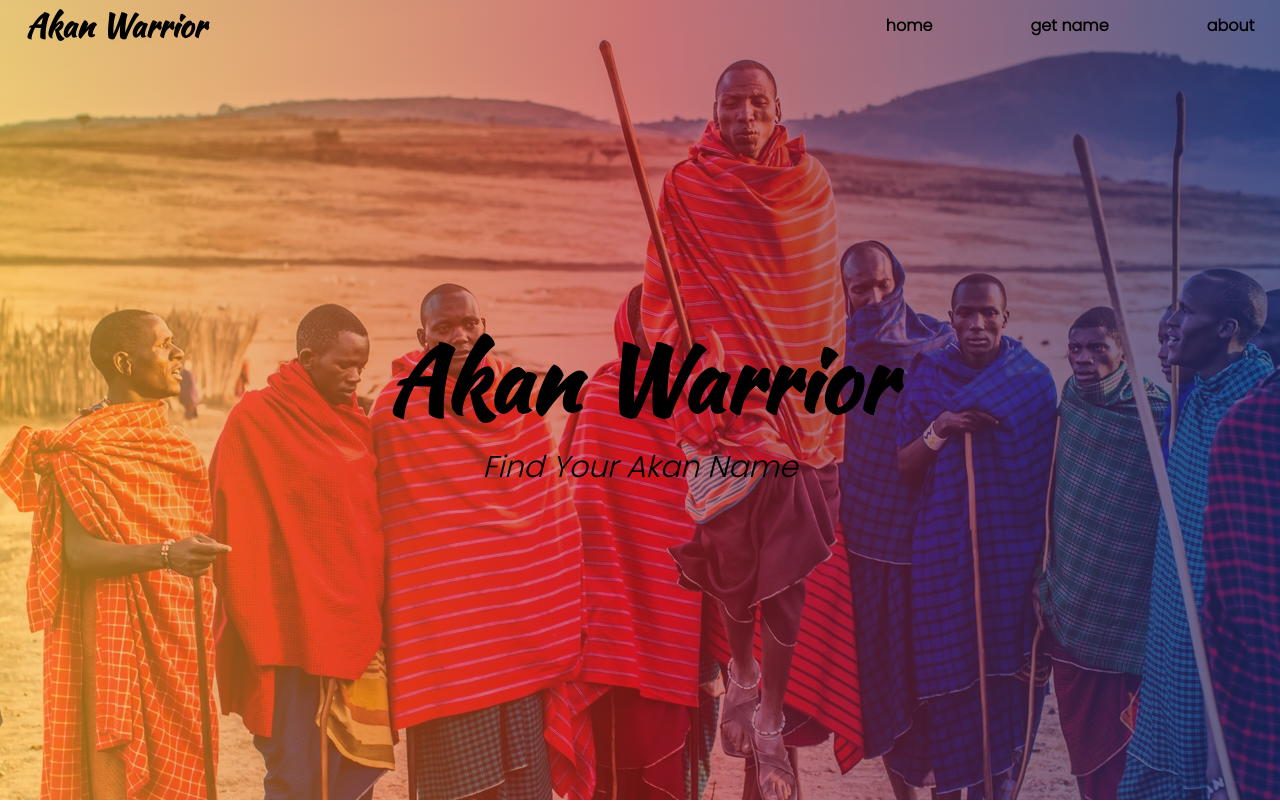
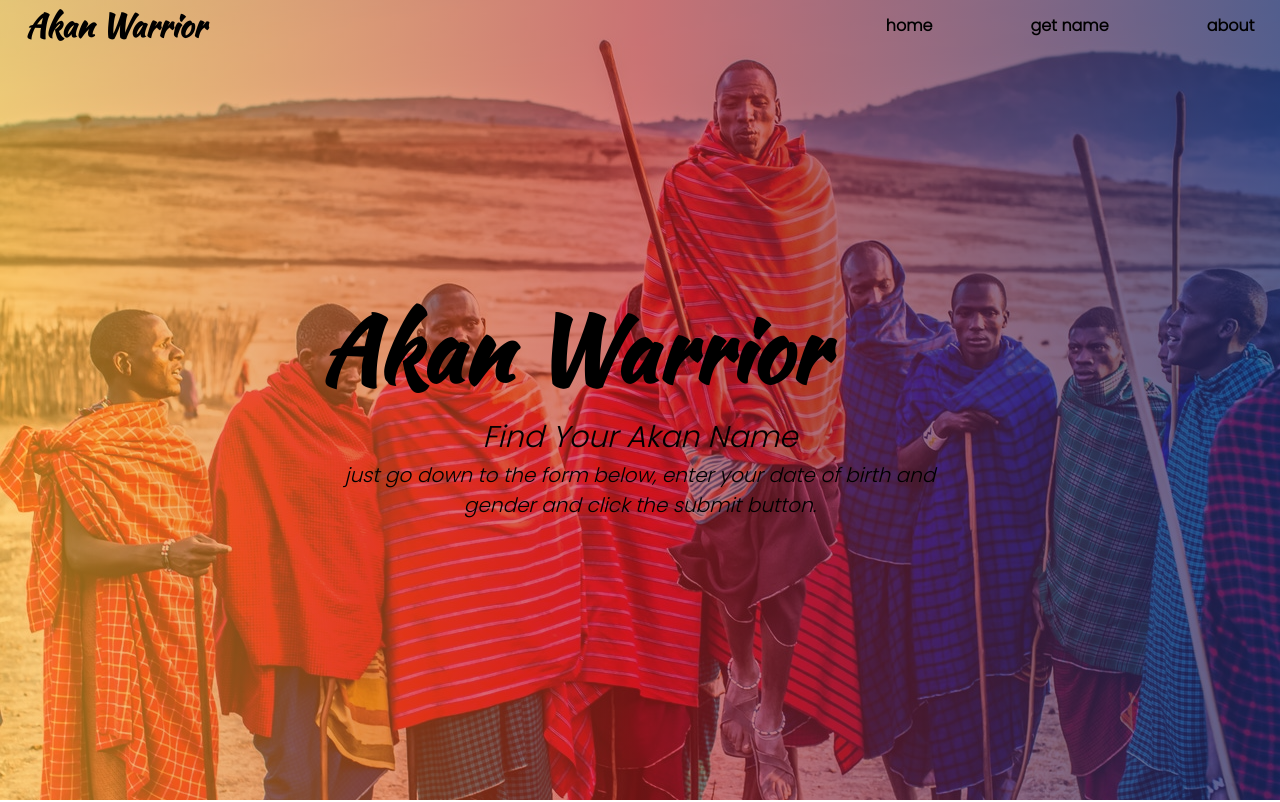
Before and after one commit to ismailPervez/IP-week2, a plain HTML site: page index.html in a window 1280 px wide. Shown: the top 802 px of the page. Drawn offline with Linux system fonts and the light colour scheme.

Commit message:
final commit of this project - added a description on how to use

```diff
--- a/index.html
+++ b/index.html
@@ -26,6 +26,7 @@
         <div class="intro">
             <h1>Akan Warrior</h1>
             <p>Find Your Akan Name</p>
+            <p class="description">just go down to the form below, enter your date of birth and gender and click the submit button.</p>
         </div>
     </header>
     <main>
--- a/style.css
+++ b/style.css
@@ -99,6 +99,11 @@ header {
     font-size: 30px;
     text-align: center;
     font-style: italic;
+}
+
+.intro .description {
+    font-size: 20px;
+    font-style: none;
 }
 
 /* home */
```
